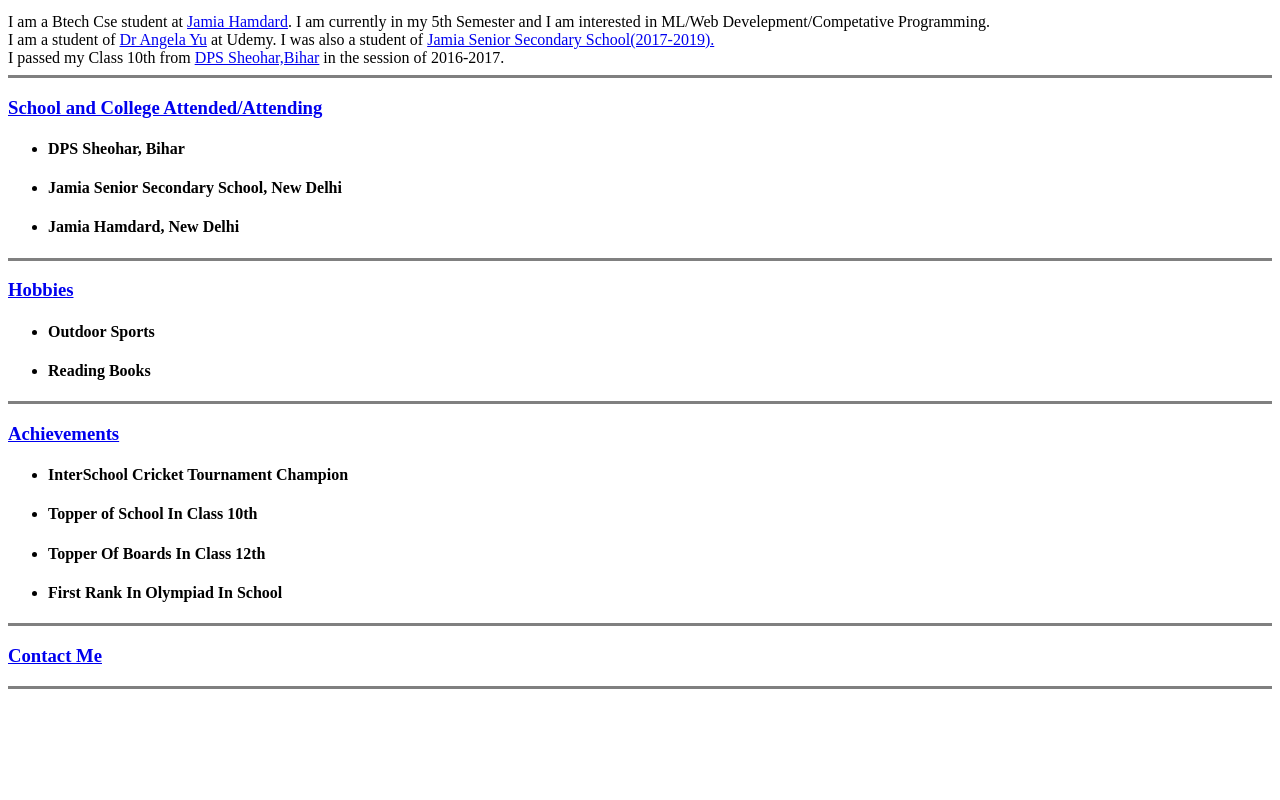
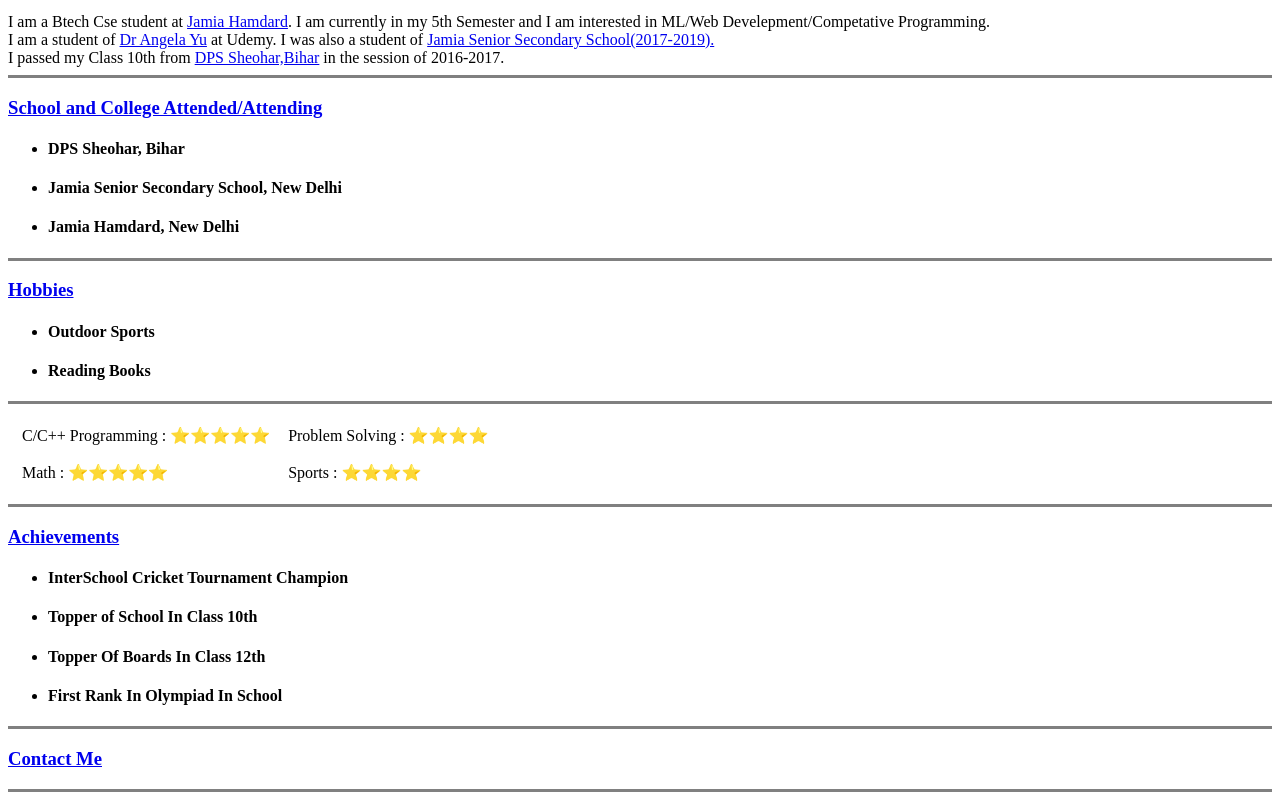
Before and after one commit to AhmedAtaullah/AhmedAtaullah, a plain HTML site: page index.html in a window 1280 px wide. Shown: the part 586-1386 px from the top of the page. Before the commit the page ends 1283 px from the top, so only its background shows below. Drawn offline with Linux system fonts and the light colour scheme.

Commit message:
Update index.html

```diff
--- a/index.html
+++ b/index.html
@@ -29,6 +29,39 @@ I passed my Class 10th from <a href="https://schools.org.in/sheohar/10030200906/
 <li><strong><h4>Reading Books</h4></strong></li>
 </ul>
 <hr size = "3" noshade>
+    <table cellspacing = "10">
+      <tr>
+        <td><table>
+          <tr>
+            <td>C/C++ Programming : </td>
+            <td>⭐⭐⭐⭐⭐</td>
+          </tr>
+        </table></td>
+        <td><table>
+          <tr>
+            <td>Problem Solving : </td>
+            <td>⭐⭐⭐⭐</td>
+          </tr>
+        </table></td>
+      </tr>
+      <tr>
+        <td><table>
+          <tr>
+            <td>Math : </td>
+            <td>⭐⭐⭐⭐⭐</td>
+          </tr>
+        </table></td>
+        <td>
+          <table>
+            <tr>
+              <td>Sports : </td>
+              <td>⭐⭐⭐⭐</td>
+            </tr>
+          </table>
+        </td>
+      </tr>
+    </table>
+    <hr size = "3" noshade>
 <strong><h3><a href="Achievements.html">Achievements</a></h3></strong>
 <ul>
   <li><strong><h4>InterSchool Cricket Tournament Champion</h4></strong></li>
```
